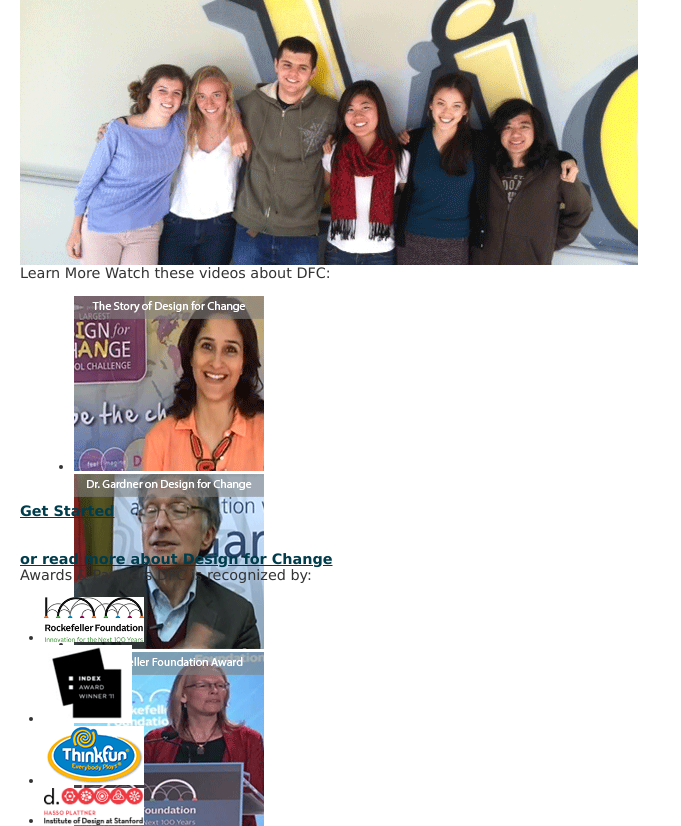
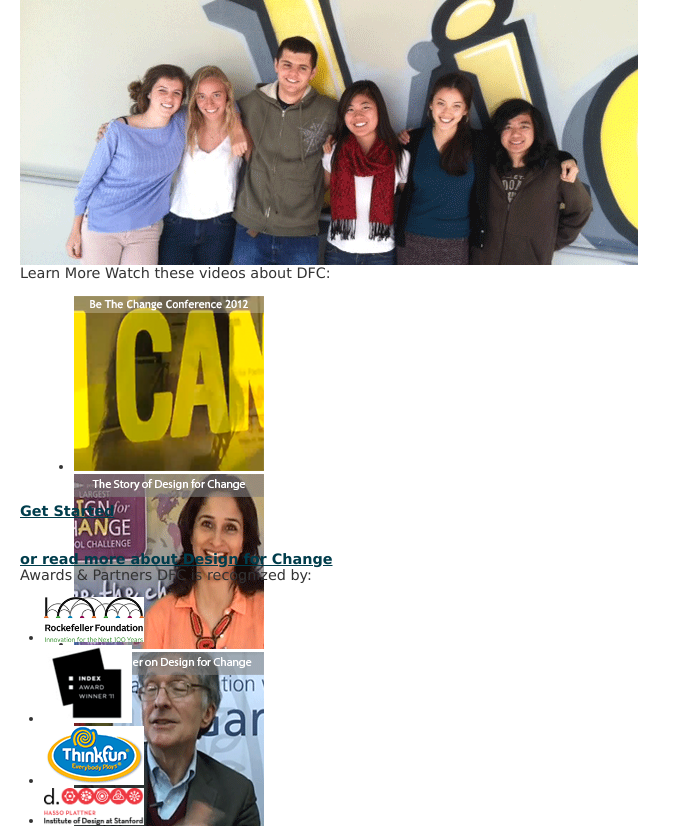
Before and after one commit to harrisonj/Design-for-Change-USA, a CakePHP app: the page made by app/View/Pages/home.ctp in a window 1280 px wide. Shown: the part 590-1416 px from the top of the page, without its empty margins (0-681 px from the left). Run offline with PHP 8.4 and a stand-in for CakePHP, Linux system fonts and the light colour scheme; the template is opened without the code that fills it, so the values that code supplies are empty; some libraries are stand-ins or nearby versions.

Commit message:
added btc video

```diff
--- a/app/View/Pages/home.ctp
+++ b/app/View/Pages/home.ctp
@@ -10,6 +10,7 @@
     <p class="ourVideos"><span>Learn More</span> Watch these videos about DFC:</p>
     <div id="wrap" style="padding-left: 30px; height: 175px;">
           <ul id="mycarousel" class="jcarousel-skin-tango" style="height: 175px">
+            <li><a href="http://www.youtube.com/watch?v=k_x1tUeUp64&feature=youtu.be" target="_new"><img src="/dfcusa/images/photos/btc2012_snapshot.png" width="190" height="175" alt="" /></a></li>
             <li><a href="http://www.youtube.com/watch?v=vpz9EncLy6w&feature=youtu.be" target="_new"><img src="/dfcusa/images/photos/storyofdfc_snapshot.png" width="190" height="175" alt="" /></a></li>
             <li><a href="http://www.youtube.com/watch?v=ZWSAIr942YE" target="_new"><img src="/dfcusa/images/photos/gardner_snapshot.png" width="190" height="175" alt="" /></a></li>
             <li><a href="http://www.youtube.com/watch?v=BFbh6FitNq8" target="_new"><img src="/dfcusa/images/photos/rockefeller_snapshot.png" width="190" height="175" alt="" /></a></li>
```
Also changed, not shown: app/webroot/images/photos/btc2012_snapshot.png (added).
